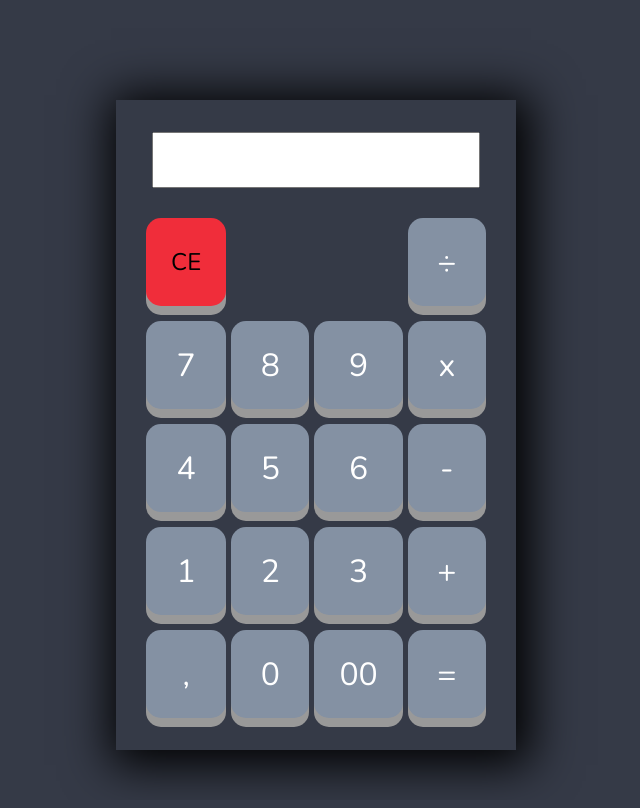
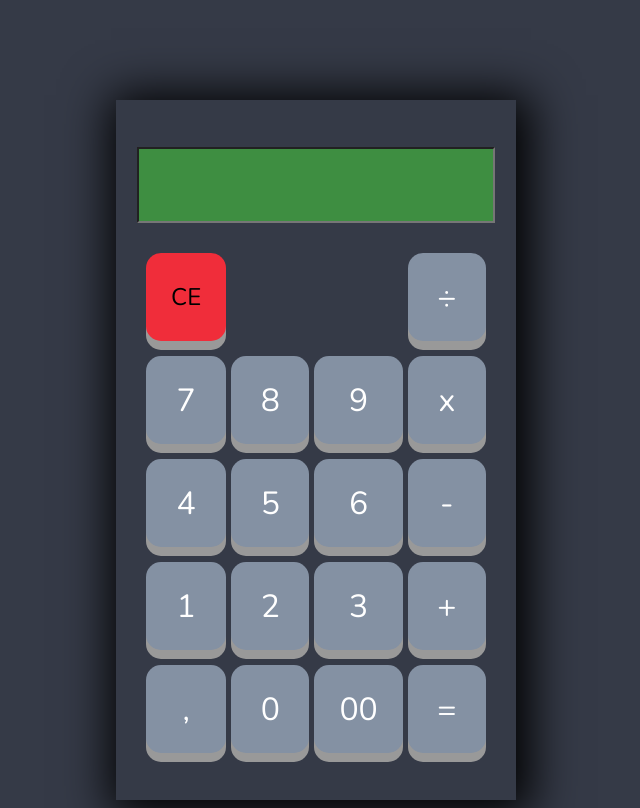
Before and after one commit to iaglourenco/topicos, a plain HTML site: page calculadora/index.html in a window 1280 px wide. Shown: the whole page, without its empty margins (324-964 px from the left). Drawn offline with nearby package versions, Linux system fonts and the light colour scheme.

Commit message:
Old fonts

```diff
--- a/calculadora/style.css
+++ b/calculadora/style.css
@@ -1,3 +1,6 @@
+
+@import url('https://fonts.googleapis.com/css2?family=Press+Start+2P&display=swap');
+
 body{
     background-color: #353A47;
 }
@@ -8,7 +11,7 @@ body{
     align-items: center;
     justify-content: center;
     width: 400px;
-    height: 650px;
+    height: 700px;
     margin: auto;
     margin-top: 100px;
     background-color: #353A47;
@@ -17,11 +20,13 @@ body{
 
 #visor{
     margin-top: 30px;
-    width: 320px;
-    height: 50px;
+    width: 350px;
+    height: 70px;
     outline: none;
-    font-family: monospace;
-    font-size: 35px;
+    font-size: 30px;
+    font-family: 'Press Start 2P', cursive;
+    background-color: #3e8e41;
+    color: greenyellow;
 }
 
 
```
Also changed, not shown: calculadora/script.js (line endings or trailing spaces).
